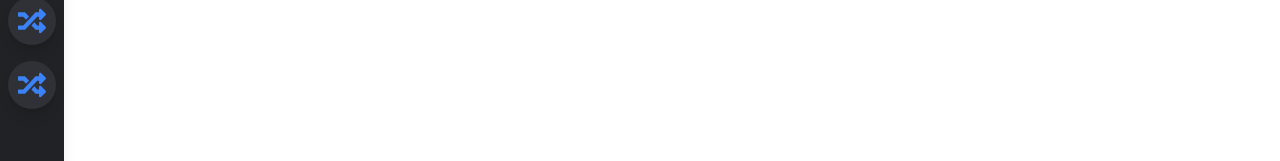
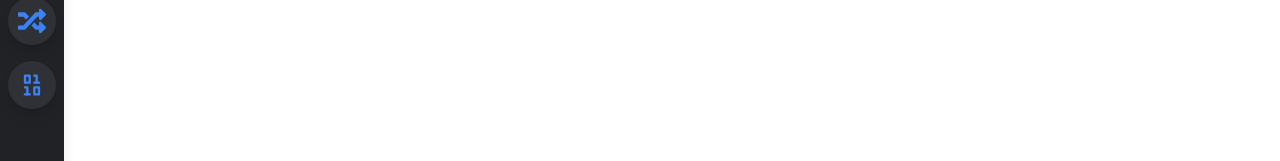
Before and after one commit to colemilne54/Calculator-Emporium, a React (Create React App) app: page / in a window 1280 px wide. Shown: the part 331-492 px from the top of the page. Built offline with nearby package versions, Linux system fonts and the light colour scheme.

Commit message:
3 files modified

```diff
--- a/src/App.js
+++ b/src/App.js
@@ -13,7 +13,6 @@ import WindChill from './Components/Calculators/WindChill'
 // import DaysUntil from './Components/Calculators/DaysUntil';
 import RandomNumberGenerator from './Components/Calculators/RandomNumberGenerator';
 import DecimalToBinary from './Components/Calculators/DecimalToBinary';
-
 
 import { Route, Routes } from "react-router-dom"
 
--- a/src/Components/UI/SideBar.js
+++ b/src/Components/UI/SideBar.js
@@ -1,7 +1,9 @@
 import { FaDog, FaRuler, FaRandom } from 'react-icons/fa';
 import { GiWeightLiftingUp, GiWeightScale } from 'react-icons/gi'
 import { RiWindyFill } from "react-icons/ri";
+import { LuBinary } from "react-icons/lu";
 import { Link } from 'react-router-dom';
+import React from 'react';
 
 
 const SideBar = () => {
@@ -35,7 +37,7 @@ const SideBar = () => {
         </Link>
 
         <Link to="/decimal-to-binary">
-            <SideBarIcon icon={<FaRandom size="28" />} text="Random Number Generator" />
+            <SideBarIcon icon={<LuBinary size="28" />} text="Decimal To Binary" />
         </Link>
 
         </div>
--- a/src/index.js
+++ b/src/index.js
@@ -1,6 +1,5 @@
 import React, { StrictMode } from 'react';
 import { createRoot } from 'react-dom/client';
-import DogYears from './Components/Calculators/DogYears';
 import { BrowserRouter } from "react-router-dom"
 
 import App from './App';
```
